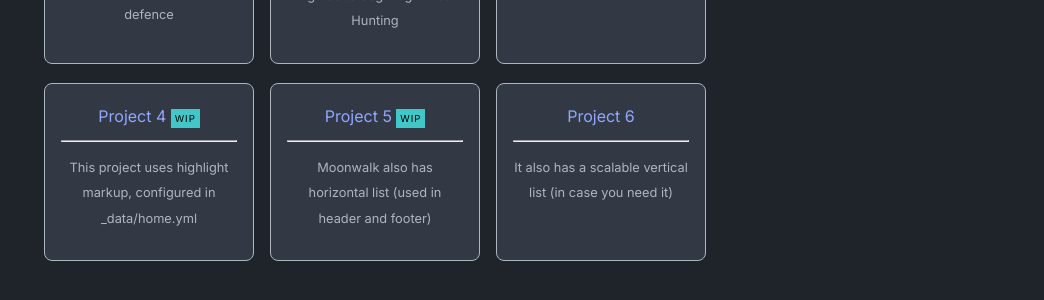
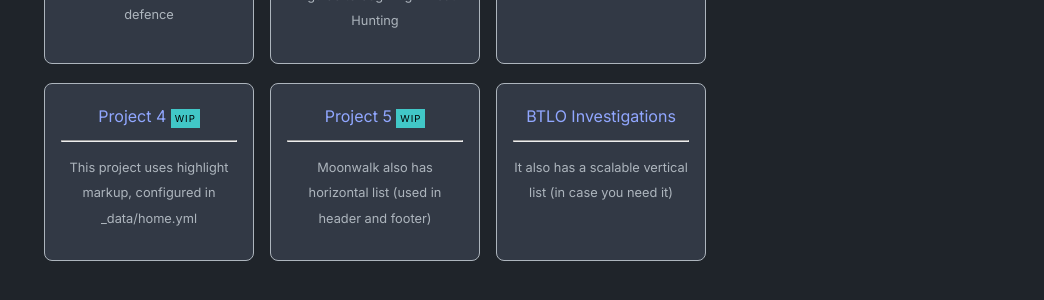
Before and after one commit to BenC-InfoSec/BenC-InfoSec.github.io, a Jekyll site: the page built from index.md, in a window 1280 px wide. Shown: the part 496-796 px from the top of the page, without its empty margins (236-1280 px from the left). Built offline with Jekyll 4.4.1, drawn with Linux system fonts in a browser that asks for light colours.

Commit message:
Update home.yml

```diff
--- a/_data/home.yml
+++ b/_data/home.yml
@@ -31,8 +31,8 @@ project_entries:
     desc: Moonwalk also has horizontal list (used in header and footer)
     highlight: WIP
 
-  - title: Project 6
-    url: overview-post
+  - title: BTLO Investigations
+    url: Completed investigations
     desc: It also has a scalable vertical list (in case you need it)
 
 
```
